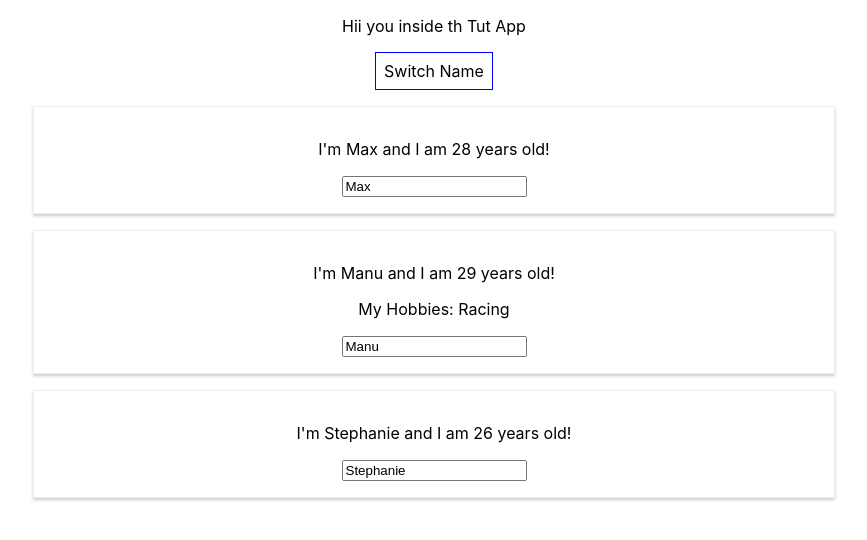
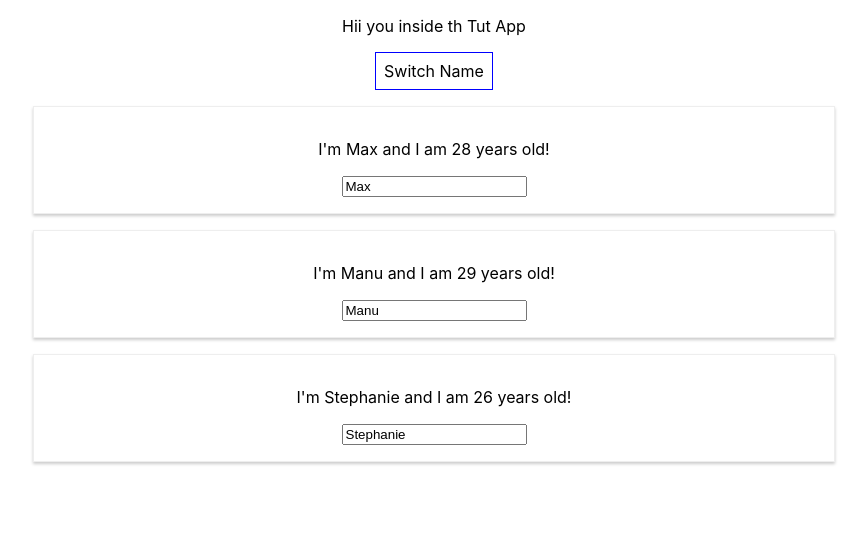
Before and after one commit to coder92/react-tut, a React (Create React App) app: page / in a window 1280 px wide. Both pictures are taken after a click on the button "Switch Name". Shown: the top 540 px of the page, without its empty margins (206-1073 px from the left). Built offline with nearby package versions, Linux system fonts and the light colour scheme.

Commit message:
53-outputting lists-map function

```diff
--- a/src/Components/Tutorial/TutApp.js
+++ b/src/Components/Tutorial/TutApp.js
@@ -56,19 +56,12 @@
     console.log(">> if(this.state.showPersons)="+this.state.showPersons);
     if(this.state.showPersons){
       console.log(">> if(this.state.showPersons)");
+
       persons = (
         <div>
-        <Person
-        name={this.state.persons[0].name}
-        age={this.state.persons[0].age} />
-      <Person
-        name={this.state.persons[1].name}
-        age={this.state.persons[1].age}
-        click={this.switchNameHandler.bind(this, 'Max!')}
-        changed={this.nameChangedHandler} >My Hobbies: Racing</Person>
-      <Person
-        name={this.state.persons[2].name}
-        age={this.state.persons[2].age} />
+        {this.state.persons.map(person =>{
+          return <Person name = {person.name} age = {person.age} />
+        })}
       </div>
       );
     }
```
